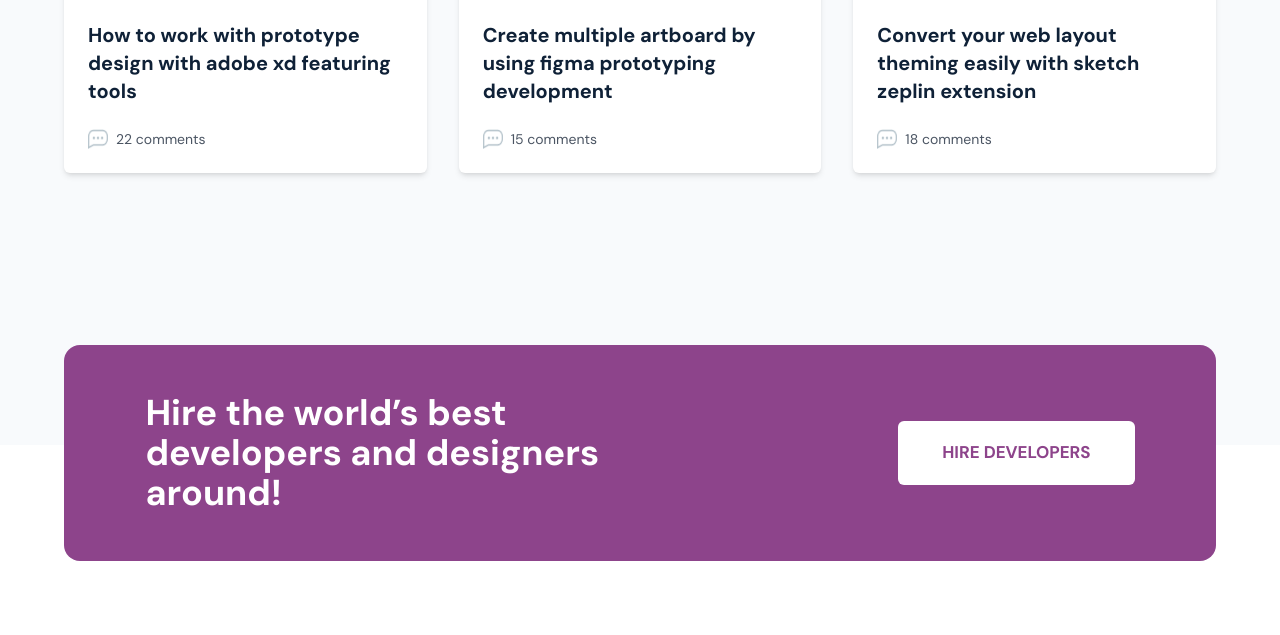
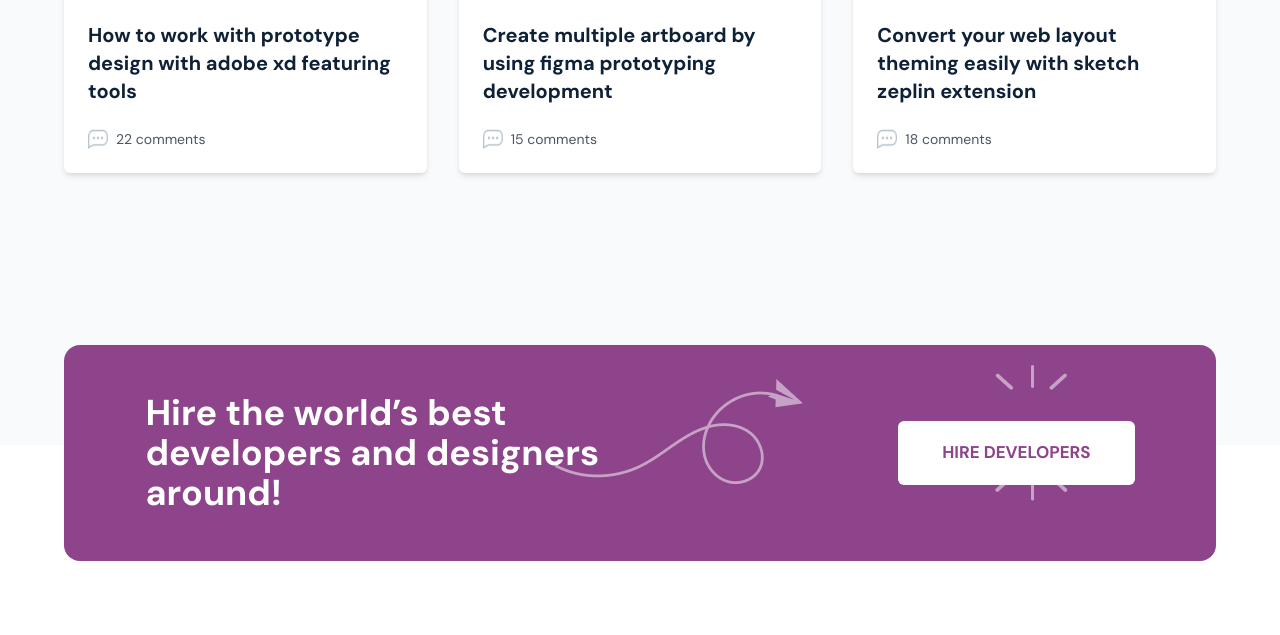
Before and after one commit to SyedMahib/Agency-Minimal, a plain HTML site: page index.html in a window 1280 px wide. Shown: the part 4450-5085 px from the top of the page. Drawn offline with nearby package versions, Linux system fonts and the light colour scheme; the site is published under a folder, as on GitHub Pages, so addresses that start at the root find nothing; a web font is replaced by a local one.

Commit message:
added file path fix

```diff
--- a/index.html
+++ b/index.html
@@ -449,7 +449,7 @@
         <section class="max-w-7xl mx-auto mb-24 mt-[-100px] px-5 sm:px-10 md:px-16">
             <div
                 class="relative bg-[#8D448B] rounded-2xl flex flex-col sm:flex-row justify-around items-center py-10 sm:py-12 gap-8 sm:gap-10 overflow-hidden">
-                <div class="absolute left-[490px] top-[20px] inset-0 z-0 bg-no-repeat bg-[url('/Assets/pattarn.png')] md:hidden lg:inline">
+                <div class="absolute left-[490px] top-[20px] inset-0 z-0 bg-no-repeat bg-[url('./Assets/pattarn.png')] md:hidden lg:inline">
                 </div>
 
                 <div class="w-full sm:w-[550px] text-center sm:text-left z-10">
```
